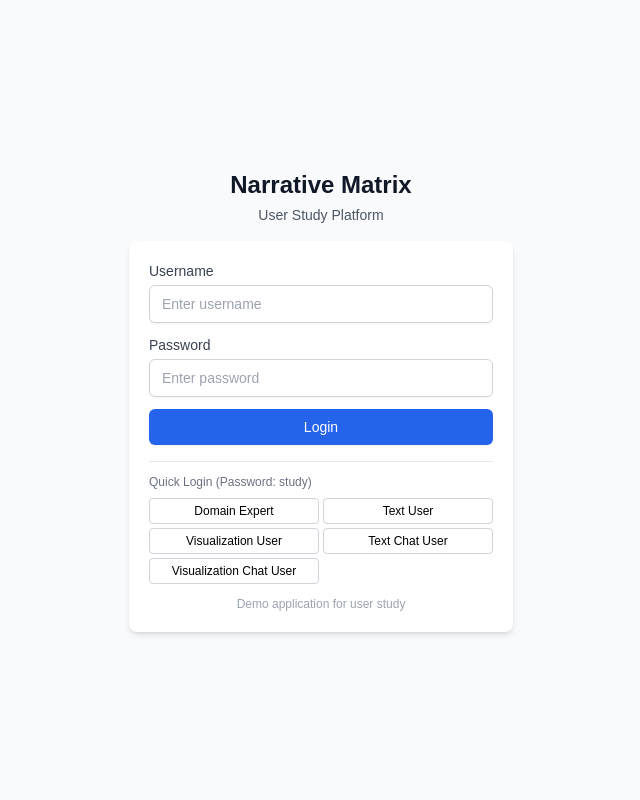
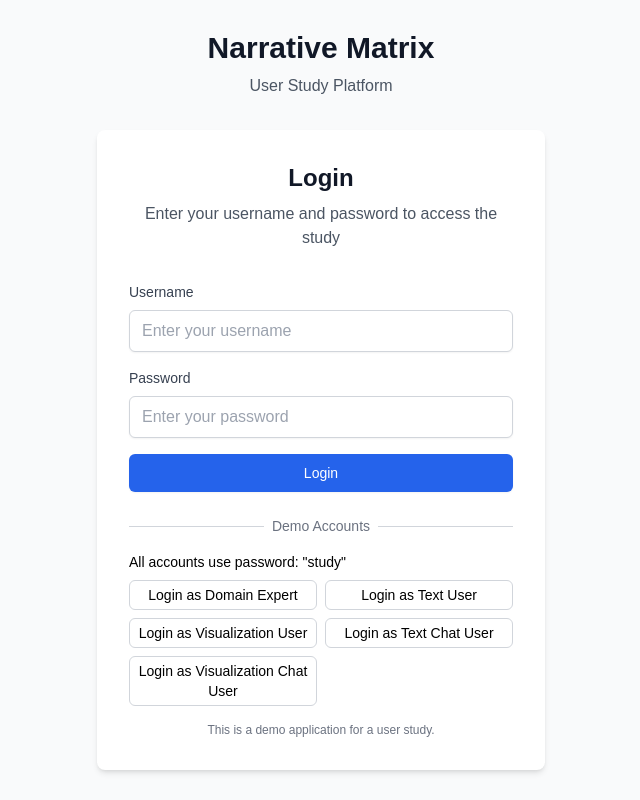
Before and after one commit to SonghaiFan/narrative_subway, a Next.js app: page / in a window 1280 px wide. Shown: the whole page, without its empty margins (319-959 px from the left). Built offline with nearby package versions, Linux system fonts and the light colour scheme.

Commit message:
Refactor login and scenario selection UI with improved styling and layout

```diff
--- a/src/app/page.tsx
+++ b/src/app/page.tsx
@@ -26,8 +26,8 @@ export default function Home() {
   if (isLoading) {
     return (
       <div className="min-h-screen bg-gray-50 flex flex-col items-center justify-center">
-        <div className="w-10 h-10 border-2 border-neutral-300 border-t-neutral-600 rounded-full animate-spin mb-2"></div>
-        <div className="text-neutral-600 text-sm">Loading...</div>
+        <div className="w-16 h-16 border-4 border-neutral-300 border-t-neutral-600 rounded-full animate-spin mb-4"></div>
+        <div className="text-neutral-600 font-medium">Loading...</div>
       </div>
     );
   }
@@ -35,13 +35,13 @@ export default function Home() {
   // Show login form if not authenticated
   if (!isAuthenticated) {
     return (
-      <main className="min-h-screen bg-gray-50 flex flex-col items-center justify-center p-4 sm:p-6">
-        <div className="w-full max-w-sm">
-          <div className="text-center mb-4">
-            <h1 className="text-2xl font-bold text-gray-900">
+      <main className="flex min-h-screen flex-col items-center justify-center p-4 bg-gray-50">
+        <div className="w-full max-w-md">
+          <div className="text-center mb-8">
+            <h1 className="text-3xl font-bold text-gray-900">
               Narrative Matrix
             </h1>
-            <p className="text-sm text-gray-600 mt-1">User Study Platform</p>
+            <p className="text-gray-600 mt-2">User Study Platform</p>
           </div>
 
           <LoginForm />
@@ -58,8 +58,8 @@ export default function Home() {
   // Fallback loading state while redirecting normal users
   return (
     <div className="min-h-screen bg-gray-50 flex flex-col items-center justify-center">
-      <div className="w-10 h-10 border-2 border-neutral-300 border-t-neutral-600 rounded-full animate-spin mb-2"></div>
-      <div className="text-neutral-600 text-sm">
+      <div className="w-16 h-16 border-4 border-neutral-300 border-t-neutral-600 rounded-full animate-spin mb-4"></div>
+      <div className="text-neutral-600 font-medium">
         Preparing your dashboard...
       </div>
     </div>
--- a/src/components/auth/login-form.tsx
+++ b/src/components/auth/login-form.tsx
@@ -55,79 +55,97 @@ export function LoginForm() {
   };
 
   return (
-    <div className="bg-white p-5 rounded-lg shadow-md w-full">
-      <form onSubmit={handleSubmit} className="space-y-3">
-        <div>
+    <div className="bg-white p-8 rounded-lg shadow-md w-full max-w-md">
+      <div className="text-center mb-8">
+        <h1 className="text-2xl font-bold text-gray-900">Login</h1>
+        <p className="text-gray-600 mt-2">
+          Enter your username and password to access the study
+        </p>
+      </div>
+
+      <form onSubmit={handleSubmit} className="space-y-4">
+        <div className="space-y-2">
           <label
             htmlFor="username"
-            className="block text-sm font-medium text-gray-700 mb-1"
+            className="block text-sm font-medium text-gray-700"
           >
             Username
           </label>
           <input
             id="username"
             type="text"
-            placeholder="Enter username"
+            placeholder="Enter your username"
             value={username}
             onChange={(e) => setUsername(e.target.value)}
             disabled={isLoading}
-            className="w-full px-3 py-2 text-sm border border-gray-300 rounded-md shadow-sm focus:outline-none focus:ring-blue-500 focus:border-blue-500"
+            className="mt-1 block w-full px-3 py-2 border border-gray-300 rounded-md shadow-sm focus:outline-none focus:ring-blue-500 focus:border-blue-500"
           />
         </div>
 
-        <div>
+        <div className="space-y-2">
           <label
             htmlFor="password"
-            className="block text-sm font-medium text-gray-700 mb-1"
+            className="block text-sm font-medium text-gray-700"
           >
             Password
           </label>
           <input
             id="password"
             type="password"
-            placeholder="Enter password"
+            placeholder="Enter your password"
             value={password}
             onChange={(e) => setPassword(e.target.value)}
             disabled={isLoading}
-            className="w-full px-3 py-2 text-sm border border-gray-300 rounded-md shadow-sm focus:outline-none focus:ring-blue-500 focus:border-blue-500"
+            className="mt-1 block w-full px-3 py-2 border border-gray-300 rounded-md shadow-sm focus:outline-none focus:ring-blue-500 focus:border-blue-500"
           />
         </div>
 
         {(error || authError) && (
-          <div className="p-2 text-xs bg-red-50 text-red-700 rounded-md">
+          <div className="p-3 bg-red-50 text-red-700 rounded-md text-sm">
             {error || authError}
           </div>
         )}
 
         <button
           type="submit"
-          className="w-full py-2 px-4 text-sm font-medium text-white bg-blue-600 hover:bg-blue-700 rounded-md shadow-sm focus:outline-none focus:ring-2 focus:ring-offset-2 focus:ring-blue-500"
+          className="w-full py-2 px-4 border border-transparent rounded-md shadow-sm text-sm font-medium text-white bg-blue-600 hover:bg-blue-700 focus:outline-none focus:ring-2 focus:ring-offset-2 focus:ring-blue-500"
           disabled={isLoading}
         >
           {isLoading ? "Logging in..." : "Login"}
         </button>
       </form>
 
-      <div className="mt-4 pt-3 border-t border-gray-200">
-        <p className="text-xs font-medium text-gray-500 mb-2">
-          Quick Login (Password: study)
-        </p>
-        <div className="grid grid-cols-2 gap-1">
+      <div className="mt-6">
+        <div className="relative">
+          <div className="absolute inset-0 flex items-center">
+            <div className="w-full border-t border-gray-300"></div>
+          </div>
+          <div className="relative flex justify-center text-sm">
+            <span className="px-2 bg-white text-gray-500">Demo Accounts</span>
+          </div>
+        </div>
+
+        <div className="mt-4">
+          <h3 className="text-sm font-medium mb-2">
+            All accounts use password: "study"
+          </h3>
+          <div className="grid grid-cols-1 sm:grid-cols-2 gap-2">
             {DEMO_ACCOUNTS.map((account) => (
               <button
                 key={account.username}
                 type="button"
                 onClick={() => handleQuickLogin(account.username)}
                 disabled={isLoading}
-              className="text-xs py-1 px-2 border border-gray-300 rounded hover:bg-gray-50 focus:outline-none"
+                className="text-sm py-1 px-2 border border-gray-300 rounded-md hover:bg-gray-50 focus:outline-none focus:ring-2 focus:ring-offset-2 focus:ring-blue-500"
               >
-              {account.name}
+                Login as {account.name}
               </button>
             ))}
           </div>
+        </div>
 
-        <p className="text-xs text-gray-400 text-center w-full mt-3">
-          Demo application for user study
+        <p className="text-xs text-gray-500 text-center w-full mt-4">
+          This is a demo application for a user study.
         </p>
       </div>
     </div>
--- a/src/components/landing-page/scenario-selector.tsx
+++ b/src/components/landing-page/scenario-selector.tsx
@@ -3,7 +3,6 @@
 import { useState, useEffect } from "react";
 import Image from "next/image";
 import { useRouter } from "next/navigation";
-import { ProfileSection } from "@/components/profile-section";
 import { useCenterControl } from "@/lib/center-control-context";
 
 export type ScenarioType =
@@ -29,30 +28,27 @@ function ScenarioCard({
 }: ScenarioCardProps) {
   return (
     <div
-      className={`relative flex flex-col overflow-hidden rounded-lg border transition-all cursor-pointer ${
+      className={`relative flex flex-col overflow-hidden rounded-lg border transition-all cursor-pointer bg-white ${
         isSelected
           ? "border-blue-500 ring-2 ring-blue-500 shadow-md"
           : "border-gray-200 hover:border-gray-300 hover:shadow"
       }`}
       onClick={onClick}
     >
-      <div className="relative h-36 w-full overflow-hidden bg-gray-100">
-        <Image src={imageSrc} alt={title} fill className="object-cover" />
+      <div className="p-3">
+        <div className="bg-gray-100 rounded-lg overflow-hidden mb-2 h-28">
+          <Image
+            src={imageSrc}
+            alt={title}
+            width={400}
+            height={200}
+            className="w-full h-full object-cover"
+          />
         </div>
-      <div className="flex flex-1 flex-col justify-between p-4">
-        <div className="flex-1">
-          <h3 className="text-lg font-semibold text-gray-900">{title}</h3>
-          <p className="mt-2 text-sm text-gray-500 line-clamp-3">
+        <h3 className="text-sm font-semibold text-gray-900">{title}</h3>
+        <p className="mt-0.5 text-xs text-gray-500 line-clamp-2">
           {description}
         </p>
-        </div>
-        {isSelected && (
-          <div className="mt-3">
-            <span className="inline-flex items-center rounded-full bg-blue-100 px-2.5 py-0.5 text-xs font-medium text-blue-800">
-              Selected
-            </span>
-          </div>
-        )}
       </div>
     </div>
   );
@@ -104,8 +100,8 @@ export function ScenarioSelector() {
   if (isLoading) {
     return (
       <div className="min-h-screen bg-gray-50 flex flex-col items-center justify-center">
-        <div className="w-16 h-16 border-4 border-neutral-300 border-t-neutral-600 rounded-full animate-spin mb-4"></div>
-        <div className="text-neutral-600 font-medium">Loading data...</div>
+        <div className="w-10 h-10 border-3 border-neutral-300 border-t-neutral-600 rounded-full animate-spin mb-2"></div>
+        <div className="text-neutral-600 text-sm">Loading data...</div>
       </div>
     );
   }
@@ -113,95 +109,125 @@ export function ScenarioSelector() {
   if (!data) {
     return (
       <div className="min-h-screen bg-gray-50 flex items-center justify-center">
-        <div className="text-neutral-500">No data available</div>
+        <div className="text-neutral-500 text-sm">No data available</div>
       </div>
     );
   }
 
-  const { metadata, events } = data;
+  const { metadata } = data;
 
   return (
-    <div className="h-screen w-screen bg-gray-50 overflow-hidden">
-      <div className="h-full w-full p-4 flex items-stretch">
-        <div className="w-full max-w-7xl mx-auto flex flex-col lg:flex-row lg:gap-6">
-          {/* Left column - Profile Section */}
-          <div className="flex-1 bg-white rounded-lg shadow-sm overflow-hidden mb-4 lg:mb-0">
-            <div className="h-full overflow-auto">
-              <ProfileSection
-                title={metadata.title}
-                description={metadata.description}
-                topic={metadata.topic}
-                author={metadata.author}
-                publishDate={metadata.publishDate}
-                imageUrl={metadata.imageUrl}
-                events={events}
-                onDataChange={setData}
-              />
+    <div className="min-h-screen flex flex-col bg-gray-50">
+      {/* Header */}
+      <header className="bg-white border-b border-gray-200 py-2 px-4">
+        <div className="max-w-5xl mx-auto flex justify-between items-center">
+          <div className="flex items-center gap-3">
+            <h1 className="text-base font-semibold">Scenario Selection</h1>
+            <a href="#" className="text-blue-600 text-xs">
+              Back to Scenario Selection
+            </a>
+          </div>
+          <div className="flex items-center gap-2">
+            <span className="text-sm">Domain Expert</span>
+            <div className="w-7 h-7 rounded-full bg-blue-100 flex items-center justify-center text-blue-800 text-sm">
+              D
+            </div>
+          </div>
+        </div>
+      </header>
+
+      {/* Article Info */}
+      <div className="border-b border-gray-200 bg-white py-2">
+        <div className="max-w-5xl mx-auto px-4">
+          <div className="flex items-center justify-between">
+            <div>
+              <div className="flex items-center gap-2">
+                <span className="text-xs text-gray-600">War</span>
+                <span className="text-xs text-gray-500">Nov 20</span>
+              </div>
+              <h2 className="text-lg font-bold">{metadata.title}</h2>
+              <p className="text-xs text-gray-600">By {metadata.author}</p>
+            </div>
+            <div className="flex items-center">
+              <select className="border border-gray-300 rounded-md text-xs py-1 px-2">
+                <option>data_Israel.json</option>
+              </select>
+            </div>
+          </div>
         </div>
       </div>
 
-          {/* Right column - Scenario Selection */}
-          <div className="flex-1 grid grid-rows-[auto_1fr_auto] h-full">
-            <div className="text-center mb-4">
-              <h2 className="text-xl font-bold tracking-tight text-gray-900">
+      {/* Main Content */}
+      <main className="flex-1 max-w-5xl mx-auto px-4 py-4">
+        <div className="mb-3">
+          <h2 className="text-lg font-bold text-gray-900">
             Choose a Visualization Mode
           </h2>
-              <p className="mt-2 text-sm text-gray-500">
+          <p className="text-xs text-gray-500">
             Select how you'd like to explore the narrative data
           </p>
         </div>
 
-            <div className="grid grid-cols-1 md:grid-cols-2 gap-4 overflow-auto p-1">
-              {/* Standard Modes */}
-              <div className="space-y-4">
-                <div className="text-sm font-medium text-gray-500 pl-2">
+        <div className="grid grid-cols-1 md:grid-cols-2 gap-4">
+          {/* Standard Views */}
+          <div>
+            <h3 className="text-xs font-medium text-gray-500 mb-2">
               Standard Views
-                </div>
+            </h3>
+            <div className="grid grid-cols-1 gap-3">
               <ScenarioCard
                 title="Pure Text View"
-                  description="Display events in narrative order like a normal news article. Simple and straightforward reading experience."
+                description="Display events in narrative order like a normal news article."
                 imageSrc="/images/pure-text-preview.svg"
                 onClick={() => handleScenarioSelect("pure-text")}
                 isSelected={selectedScenario === "pure-text"}
               />
               <ScenarioCard
                 title="Visualization View"
-                  description="Interactive visualization with topic flow, entity relationships, and timeline views. Ideal for data exploration."
+                description="Interactive visualization with topic flow, entity relationships, and timeline views."
                 imageSrc="/images/visualization-preview.svg"
                 onClick={() => handleScenarioSelect("visualization")}
                 isSelected={selectedScenario === "visualization"}
               />
             </div>
+          </div>
 
-              {/* AI-Powered Modes */}
-              <div className="space-y-4">
-                <div className="text-sm font-medium text-gray-500 pl-2 flex items-center">
-                  <span>AI-Powered Views</span>
-                  <span className="ml-2 inline-flex items-center rounded-full bg-blue-100 px-2 py-0.5 text-xs font-medium text-blue-800">
+          {/* AI-Powered Views */}
+          <div>
+            <div className="flex items-center mb-2">
+              <h3 className="text-xs font-medium text-gray-500">
+                AI-Powered Views
+              </h3>
+              <span className="ml-2 inline-flex items-center rounded-full bg-blue-100 px-1.5 py-0.5 text-xs font-medium text-blue-800">
                 AI Assistant
               </span>
             </div>
+            <div className="grid grid-cols-1 gap-3">
               <ScenarioCard
                 title="Pure Text + AI Chat"
-                  description="Text view with an AI assistant that can answer questions about the narrative and provide additional context."
+                description="Text view with an AI assistant that can answer questions about the narrative."
                 imageSrc="/images/pure-text-preview.svg"
                 onClick={() => handleScenarioSelect("pure-text-chat")}
                 isSelected={selectedScenario === "pure-text-chat"}
               />
               <ScenarioCard
                 title="Visualization + AI Chat"
-                  description="Interactive visualizations with an AI assistant to help interpret the data and answer questions about the narrative."
+                description="Interactive visualizations with an AI assistant to help interpret the data."
                 imageSrc="/images/visualization-preview.svg"
                 onClick={() => handleScenarioSelect("visualization-chat")}
                 isSelected={selectedScenario === "visualization-chat"}
               />
             </div>
           </div>
+        </div>
+      </main>
 
-            <div className="mt-4 flex justify-center">
+      {/* Footer with Continue Button */}
+      <footer className="bg-white border-t border-gray-200 py-2 px-4 mt-auto">
+        <div className="max-w-5xl mx-auto flex justify-end">
           <button
             type="button"
-                className={`rounded-md px-5 py-2 text-sm font-medium text-white shadow-sm transition-all ${
+            className={`rounded-md px-3 py-1.5 text-sm font-medium text-white shadow-sm transition-all ${
               selectedScenario
                 ? "bg-blue-600 hover:bg-blue-700 focus:outline-none focus:ring-2 focus:ring-blue-500 focus:ring-offset-2"
                 : "bg-gray-300 cursor-not-allowed"
@@ -209,12 +235,10 @@ export function ScenarioSelector() {
             disabled={!selectedScenario}
             onClick={handleContinue}
           >
-                Continue with Selected Scenario
+            Continue
           </button>
         </div>
-          </div>
-        </div>
-      </div>
+      </footer>
     </div>
   );
 }
```
Lines whose indentation alone changed are shown as unchanged.
